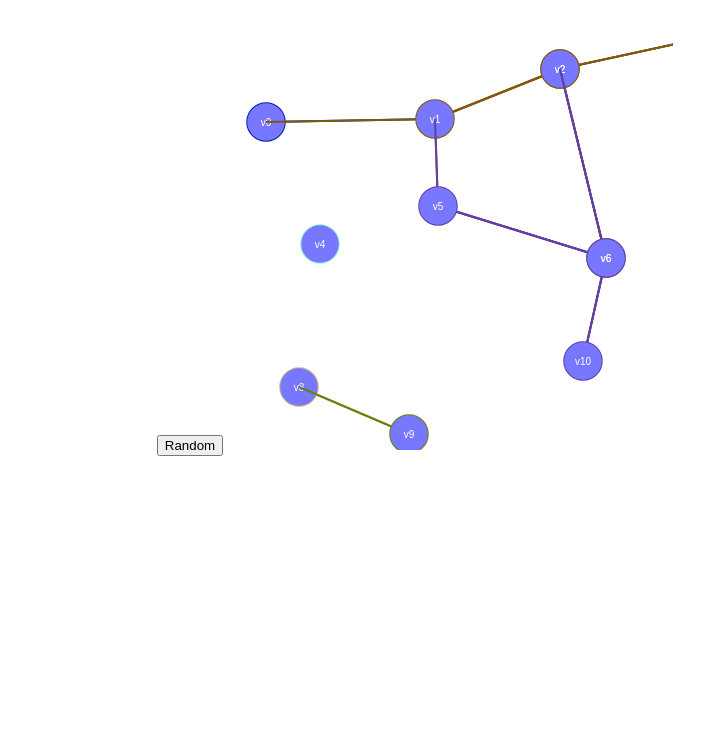
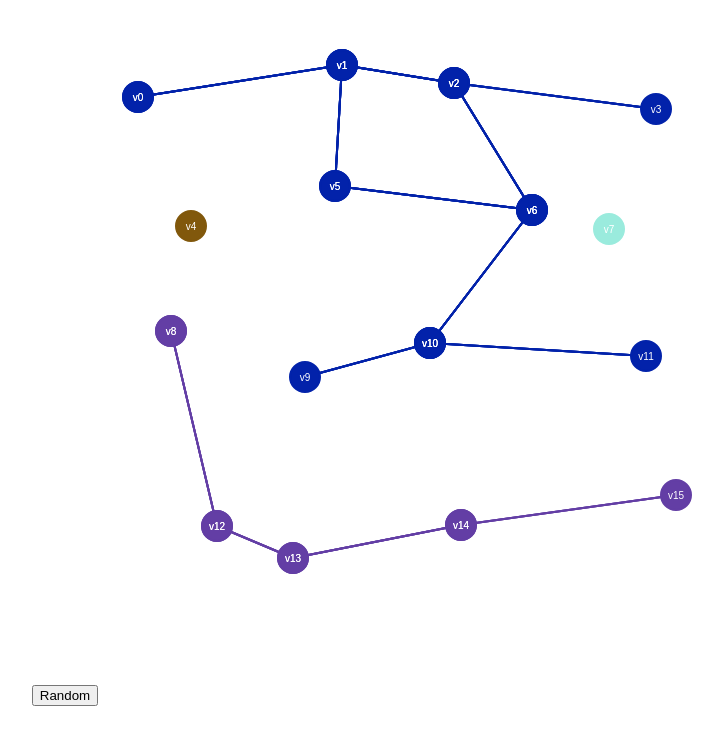
Before and after one commit to bloominstituteoftechnology/Sprint-Challenge--Graphs, a React (Create React App) app in the folder graph_dfs_debug/: page / in a window 1280 px wide. Shown: the top 744 px of the page, without its empty margins (225-948 px from the left). Built offline with nearby package versions, Linux system fonts and the light colour scheme.

Commit message:
Johnathan Huggett, basic requirements  done

```diff
--- a/graph_dfs_debug/src/App.js
+++ b/graph_dfs_debug/src/App.js
@@ -1,17 +1,17 @@
-import React, { Component } from 'react';
-import { Graph } from './graph';
-import './App.css';
+import React, { Component } from "react";
+import { Graph } from "./graph";
+import "./App.css";
 
 // Define the size of the random graph
 const xCount = 4;
-const yCount = 3;
+const yCount = 4;
 const boxSize = 150;
 const probability = 0.6;
 
 // Figure out the canvas size
 const canvasWidth = boxSize * xCount;
-const canvasHeight = boxSize * yCount;
-const radius = boxSize / 8;
+const canvasHeight = boxSize * yCount + 100;
+const radius = boxSize / 10;
 
 /**
  * GraphView
@@ -34,13 +34,13 @@ class GraphView extends Component {
     /**
      * Draw the given verts
      */
-  drawVerts(vertexes, color='blue', clear=true) {
+    drawVerts(vertexes, color = "blue", clear = true) {
         let canvas = this.refs.canvas;
-    let ctx = canvas.getContext('2d');
+        let ctx = canvas.getContext("2d");
 
         // Clear it
         if (clear) {
-      ctx.fillStyle = 'white';
+            ctx.fillStyle = "white";
             ctx.fillRect(0, 0, canvasWidth, canvasHeight);
         }
 
@@ -48,8 +48,11 @@ class GraphView extends Component {
         ctx.lineWidth = 2;
         ctx.strokeStyle = color;
 
-    for (let v of vertexes) { // From this vert
-      for (let e of v.edges) { // To all these verts
+        for (let v of vertexes) {
+            // From this vert
+            for (let e of v.edges) {
+                // console.log(e);
+                // To all these verts
                 const v2 = e.destination;
                 ctx.beginPath();
                 ctx.moveTo(v.pos.x, v.pos.y);
@@ -59,19 +62,21 @@ class GraphView extends Component {
         }
 
         // Draw the verts on top
-    ctx.fillStyle = '#77f';
+        // console.log(color);
+        ctx.fillStyle = color;
 
         for (let v of vertexes) {
             ctx.beginPath();
             ctx.arc(v.pos.x, v.pos.y, radius, 0, 2 * Math.PI, false);
+            // ctx.fillStyle = v.color;
+            ctx.fill();
             ctx.stroke();
-      ctx.fill();
         }
 
         // Draw the vert names
-    ctx.font = '10px sans-serif';
-    ctx.textAlign = 'center';
-    ctx.fillStyle = 'white';
+        ctx.font = "10px sans-serif";
+        ctx.textAlign = "center";
+        ctx.fillStyle = "white";
 
         for (let v of vertexes) {
             ctx.fillText(v.value, v.pos.x, v.pos.y + 4);
@@ -92,10 +97,10 @@ class GraphView extends Component {
      */
     updateCanvasConnectedComponents() {
         function randomHexColor() {
-      let color = ((Math.random() * 240)|0).toString(16);
+            let color = ((Math.random() * 240) | 0).toString(16);
 
             if (color.length === 1) {
-        color = '0' + color; // leading zero for values less than 0x10
+                color = "0" + color; // leading zero for values less than 0x10
             }
 
             return color;
@@ -108,7 +113,7 @@ class GraphView extends Component {
 
         for (let component of connectedComponents) {
             // Color just like in CSS
-      const curColor = '#' + randomHexColor() + randomHexColor() + randomHexColor();
+            const curColor = "#" + randomHexColor() + randomHexColor() + randomHexColor();
 
             this.drawVerts(component, curColor, clear);
             clear = false;
@@ -119,10 +124,9 @@ class GraphView extends Component {
      * Render
      */
     render() {
-    return <canvas ref="canvas" width={canvasHeight} height={canvasHeight}></canvas>;
+        return <canvas ref="canvas" width={canvasHeight} height={canvasHeight} />;
     }
 }
-
 
 /**
  * App
@@ -133,7 +137,7 @@ class App extends Component {
         this.onButton = this.onButton.bind(this);
 
         this.state = {
-      graph: new Graph()
+            graph: new Graph(),
         };
 
         this.state.graph.randomize(xCount, yCount, boxSize, probability);
@@ -144,7 +148,7 @@ class App extends Component {
      */
     onButton() {
         const state = {
-      graph: new Graph()
+            graph: new Graph(),
         };
 
         state.graph.randomize(xCount, yCount, boxSize, probability);
@@ -155,8 +159,8 @@ class App extends Component {
     render() {
         return (
             <div className="App">
-        <button onClick={this.Button}>Random</button>
-        <GraphView graph={this.state.graph}></GraphView>
+                <button onClick={this.onButton}>Random</button>
+                <GraphView graph={this.state.graph} />
             </div>
         );
     }
--- a/graph_dfs_debug/src/graph.js
+++ b/graph_dfs_debug/src/graph.js
@@ -2,7 +2,7 @@
  * Edge
  */
 export class Edge {
-  constructor(destination, weight=1) {
+    constructor(destination, weight = 1) {
         this.destination = destination;
         this.weight = weight;
     }
@@ -12,7 +12,7 @@ export class Edge {
  * Vertex
  */
 export class Vertex {
-  constructor(value='vertex') {
+    constructor(value = "vertex") {
         this.value = value;
         this.edges = [];
     }
@@ -29,7 +29,7 @@ export class Graph {
     /**
      * Create a random graph
      */
-  randomize(width, height, pxBox, probability=0.6) {
+    randomize(width, height, pxBox, probability = 0.6) {
         // Helper function to set up two-way edges
         function connectVerts(v0, v1) {
             v0.edges.push(new Edge(v1));
@@ -45,7 +45,7 @@ export class Graph {
             for (let x = 0; x < width; x++) {
                 let v = new Vertex();
                 //v.value = 'v' + x + ',' + y;
-        v.value = 'v' + count++;
+                v.value = "v" + count++;
                 row.push(v);
             }
             grid.push(row);
@@ -57,14 +57,14 @@ export class Graph {
                 // Connect down
                 if (y < height - 1) {
                     if (Math.random() < probability) {
-            connectVerts(grid[y][x], grid[y+1][x]);
+                        connectVerts(grid[y][x], grid[y + 1][x]);
                     }
                 }
 
                 // Connect right
                 if (x < width - 1) {
                     if (Math.random() < probability) {
-            connectVerts(grid[y][x], grid[y][x+1]);
+                        connectVerts(grid[y][x], grid[y][x + 1]);
                     }
                 }
             }
@@ -78,8 +78,8 @@ export class Graph {
         for (let y = 0; y < height; y++) {
             for (let x = 0; x < width; x++) {
                 grid[y][x].pos = {
-          'x': (x * pxBox + boxInnerOffset + Math.random() * boxInner) | 0,
-          'y': (y * pxBox + boxInnerOffset + Math.random() * boxInner) | 0
+                    x: (x * pxBox + boxInnerOffset + Math.random() * boxInner) | 0,
+                    y: (y * pxBox + boxInnerOffset + Math.random() * boxInner) | 0,
                 };
             }
         }
@@ -100,9 +100,9 @@ export class Graph {
 
         for (let v of this.vertexes) {
             if (v.pos) {
-        s = v.value + ' (' + v.pos.x + ',' + v.pos.y + '):';
+                s = v.value + " (" + v.pos.x + "," + v.pos.y + "):";
             } else {
-        s = v.value + ':';
+                s = v.value + ":";
             }
 
             for (let e of v.edges) {
@@ -115,13 +115,13 @@ export class Graph {
     /**
      * Depth-first Search
      */
-  dfs(start, reset=true) {
+    dfs(start, reset = true) {
         const component = [];
         const stack = [];
 
         if (reset) {
             for (let v of this.vertexes) {
-        v.color = 'white';
+                v.color = "white";
             }
         }
 
@@ -129,15 +129,15 @@ export class Graph {
 
         while (stack.length > 0) {
             const u = stack.pop();
-      if(u.color === 'white') {
-        u.color = 'gray';
+            if (u.color === "white") {
+                u.color = "gray";
                 for (let e of u.edges) {
                     stack.push(e.destination);
                 }
             }
 
-      stack.shift(); // de-stack
-      u.color = 'black';
+            // stack.shift(); // de-stack
+            u.color = "black";
 
             component.push(u);
         }
@@ -154,7 +154,7 @@ export class Graph {
         let needReset = true;
 
         for (let v of this.vertexes) {
-      if (needReset || v.color === 'white') {
+            if (needReset || v.color === "white") {
                 const component = this.dfs(v, needReset);
                 needReset = false;
 
```
Also changed, not shown: graph_dfs_debug/package.json (line endings or trailing spaces), 2 other files (tests, documents, lock files or other folders). Lines whose indentation alone changed are shown as unchanged.
